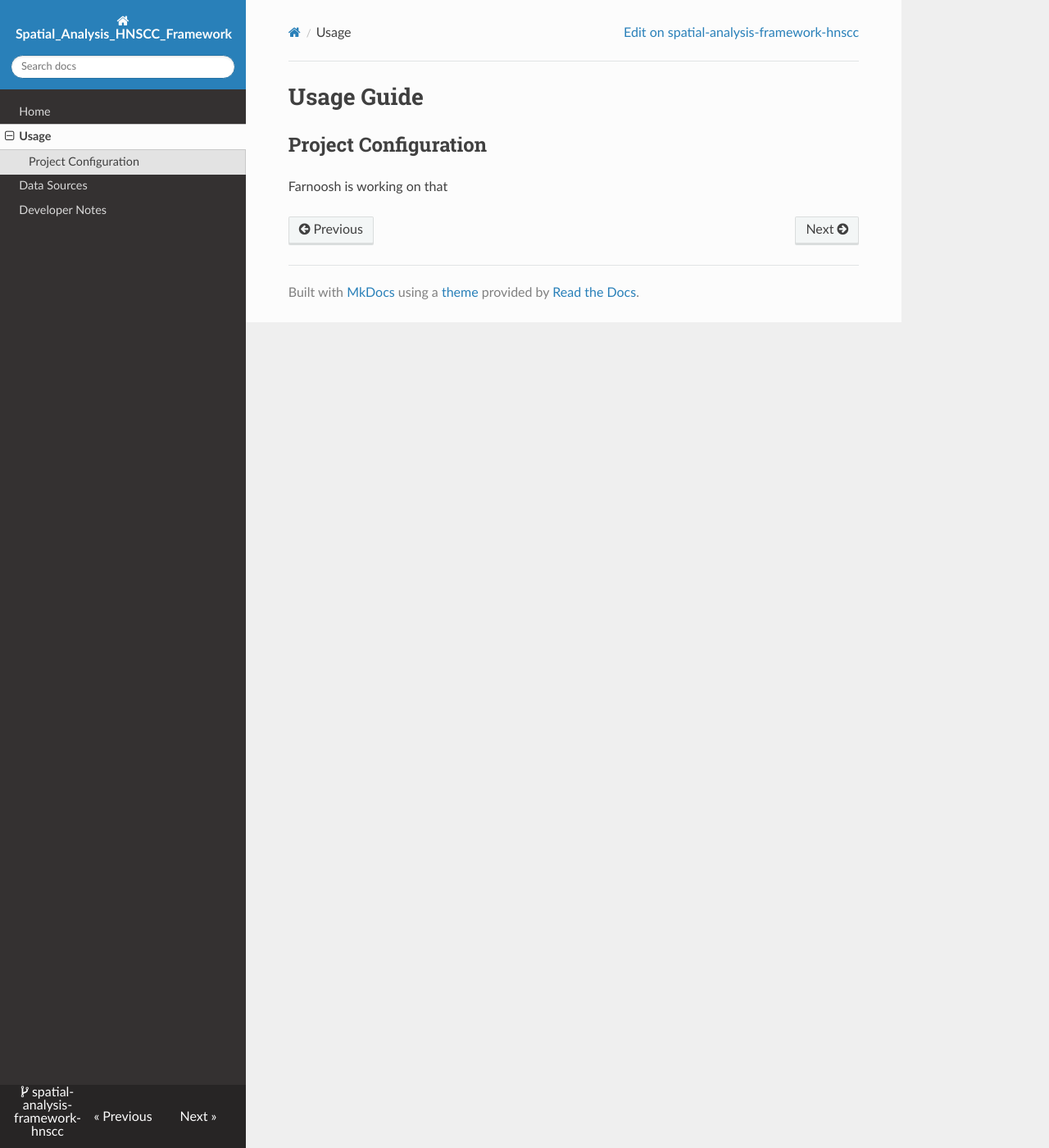
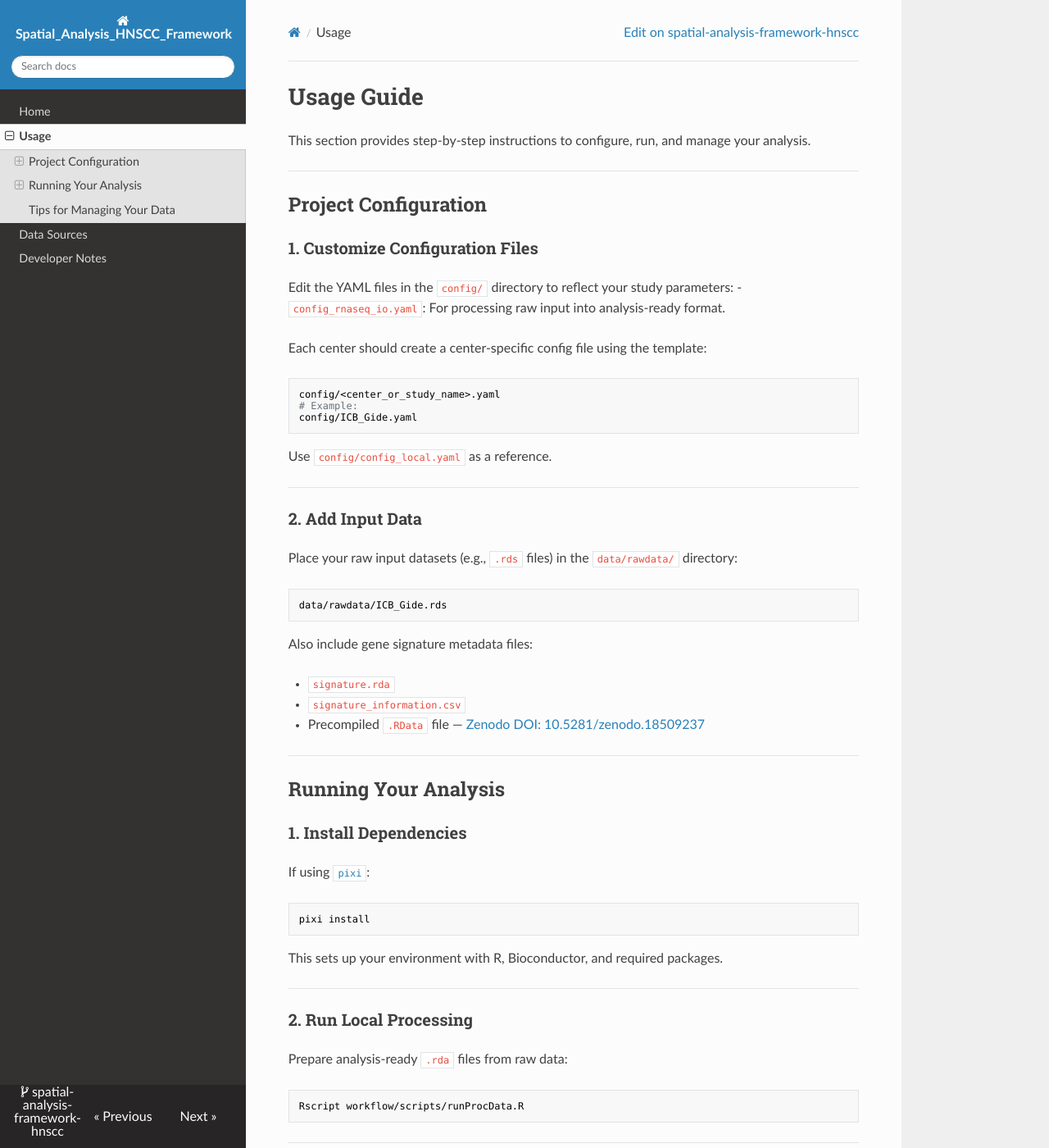
Before and after one commit to bhklab/spatial-analysis-framework-hnscc, an MkDocs documentation site: the page built from docs/usage.md, in a window 1280 px wide and 1400 px high. Shown: the whole window at 82% size. Built offline with MkDocs 1.6.1, drawn with Linux system fonts in a browser that asks for light colours; nearby versions of some CDN libraries; some of the changed text lies outside the part shown.

Commit message:
add usage for external validation

````diff
--- a/docs/usage.md
+++ b/docs/usage.md
@@ -1,5 +1,101 @@
 # Usage Guide
+
+This section provides step-by-step instructions to configure, run, and manage your analysis.
+
+---
 
 ## Project Configuration
 
-Farnoosh is working on that
+### 1. Customize Configuration Files
+
+Edit the YAML files in the `config/` directory to reflect your study parameters:
+- `config_rnaseq_io.yaml`: For processing raw input into analysis-ready format.
+
+Each center should create a center-specific config file using the template:
+
+```bash
+config/<center_or_study_name>.yaml
+# Example:
+config/ICB_Gide.yaml
+```
+
+Use `config/config_local.yaml` as a reference.
+
+---
+
+### 2. Add Input Data
+
+Place your raw input datasets (e.g., `.rds` files) in the `data/rawdata/` directory:
+
+```bash
+data/rawdata/ICB_Gide.rds
+```
+
+Also include gene signature metadata files:
+
+- `signature.rda`
+- `signature_information.csv`
+- Precompiled `.RData` file — [Zenodo DOI: 10.5281/zenodo.18509237](https://doi.org/10.5281/zenodo.18509237)
+
+---
+
+## Running Your Analysis
+
+### 1. Install Dependencies
+
+If using [`pixi`](https://prefix.dev/docs/pixi/overview):
+
+```bash
+pixi install
+```
+
+This sets up your environment with R, Bioconductor, and required packages.
+
+---
+
+### 2. Run Local Processing
+
+Prepare analysis-ready `.rda` files from raw data:
+
+```bash
+Rscript workflow/scripts/runProcData.R
+```
+
+---
+
+### 3. Run Signature Scoring
+
+```bash
+Rscript workflow/scripts/runSigScore.R
+```
+
+---
+
+### 4. Run Association-analysis
+
+```bash
+Rscript workflow/scripts/runSigAssoc.R
+```
+
+### 5. Run Meta-analysis
+
+```bash
+Rscript workflow/scripts/runMeta.R
+```
+
+---
+
+### 6. Generate Visualizations
+
+```bash
+Rscript workflow/scripts/runVisualization.R
+```
+
+This script generates forest plots, volcano plots, and heatmaps.
+**Note**: `runSigCluster.R` and `runCorr.r` are considered to study signatures' distributions.
+
+---
+
+## Tips for Managing Your Data
+
+- Use meaningful filenames (e.g., `ICB_Gide__Melanoma__PD-(L)1.rda`)
````
